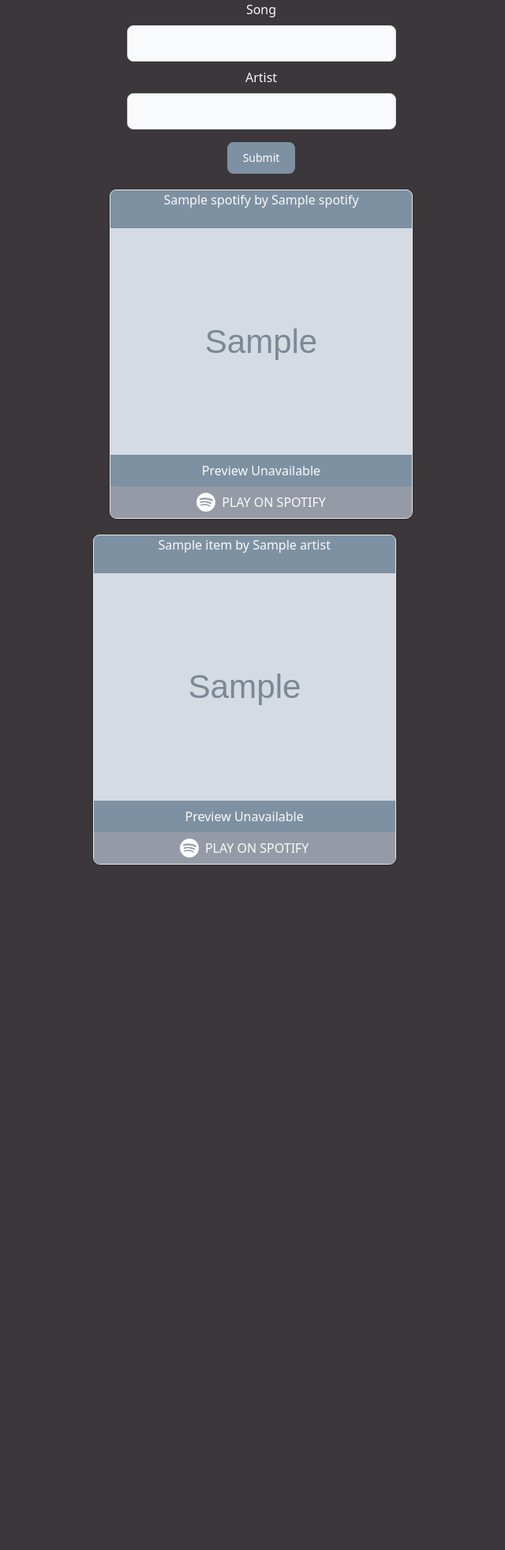
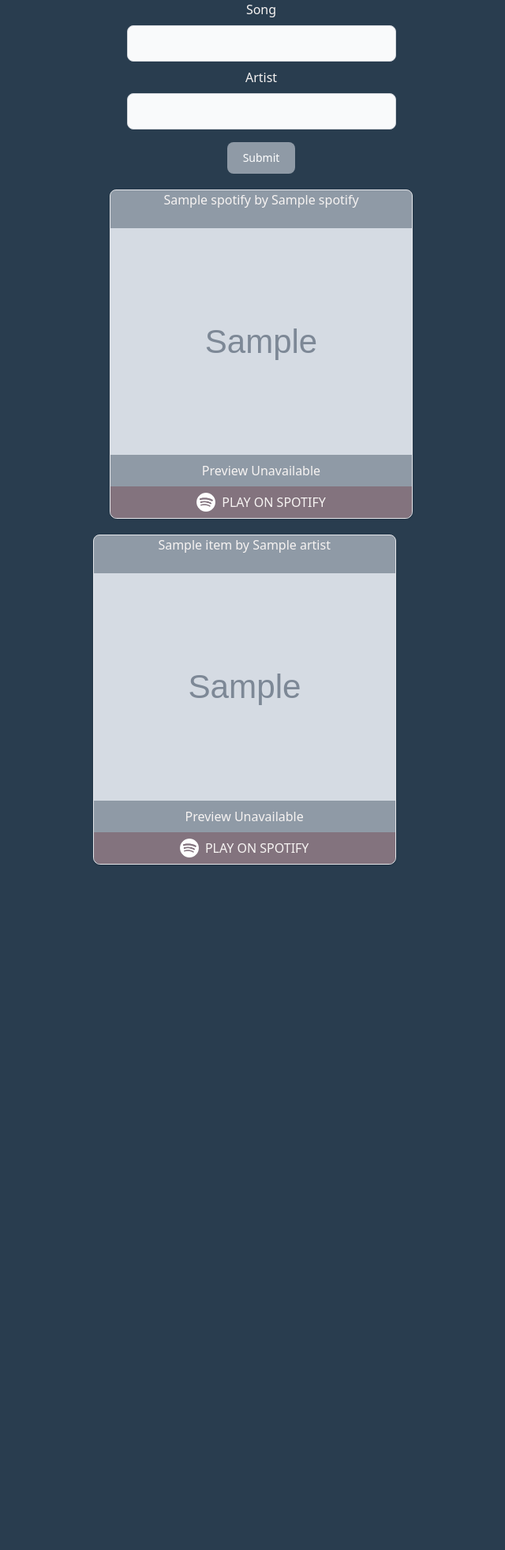
Before and after one commit to BrettAdamson/Music-Recommender, a Flask app: template app/templates/song_form.html in a window 1280 px wide. Shown: the whole page at 79% size, without its empty margins (309-949 px from the left). Run offline with Flask 3, Linux system fonts and the light colour scheme; the template is opened without the code that fills it: values that come from a table or form of the project are taken from there, most other values are stand-ins (such as "Sample title", 1, 10 or a date in 2020); grey boxes marked "Sample" are stand-in pictures; some libraries are stand-ins or nearby versions.

Commit message:
possible final colourscheme

```diff
--- a/app/static/css/output.css
+++ b/app/static/css/output.css
@@ -694,12 +694,12 @@ video {
 
 .bg-dark-accent {
   --tw-bg-opacity: 1;
-  background-color: rgb(149 155 166 / var(--tw-bg-opacity));
+  background-color: rgb(131 115 126 / var(--tw-bg-opacity));
 }
 
 .bg-dark-shades {
   --tw-bg-opacity: 1;
-  background-color: rgb(59 55 58 / var(--tw-bg-opacity));
+  background-color: rgb(41 61 79 / var(--tw-bg-opacity));
 }
 
 .bg-gray-50 {
@@ -709,7 +709,7 @@ video {
 
 .bg-main-colour {
   --tw-bg-opacity: 1;
-  background-color: rgb(126 145 162 / var(--tw-bg-opacity));
+  background-color: rgb(143 154 166 / var(--tw-bg-opacity));
 }
 
 .bg-white {
@@ -780,7 +780,7 @@ video {
 
 .text-light-shade {
   --tw-text-opacity: 1;
-  color: rgb(249 249 248 / var(--tw-text-opacity));
+  color: rgb(246 243 242 / var(--tw-text-opacity));
 }
 
 .text-white {
@@ -796,7 +796,7 @@ video {
 
 .hover\:bg-light-accent:hover {
   --tw-bg-opacity: 1;
-  background-color: rgb(178 177 170 / var(--tw-bg-opacity));
+  background-color: rgb(179 159 108 / var(--tw-bg-opacity));
 }
 
 .focus\:outline-none:focus {
@@ -810,11 +810,6 @@ video {
   box-shadow: var(--tw-ring-offset-shadow), var(--tw-ring-shadow), var(--tw-shadow, 0 0 #0000);
 }
 
-.focus\:ring-violet-300:focus {
-  --tw-ring-opacity: 1;
-  --tw-ring-color: rgb(196 181 253 / var(--tw-ring-opacity));
-}
-
 @media (min-width: 640px) {
   .sm\:w-auto {
     width: auto;
```
Also changed, not shown: tailwind.config.js (+5 -5 lines).
